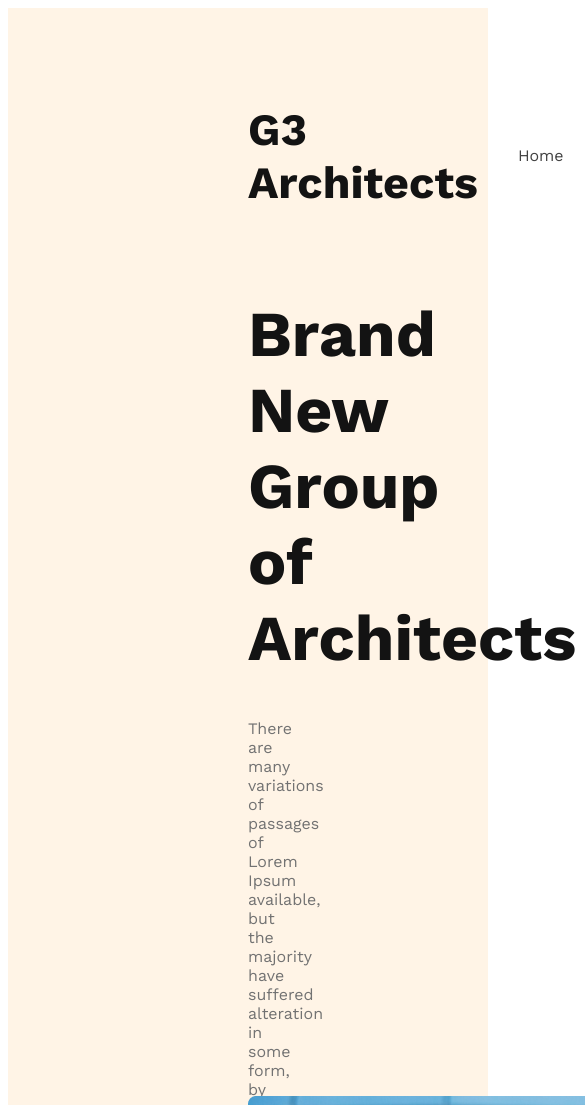
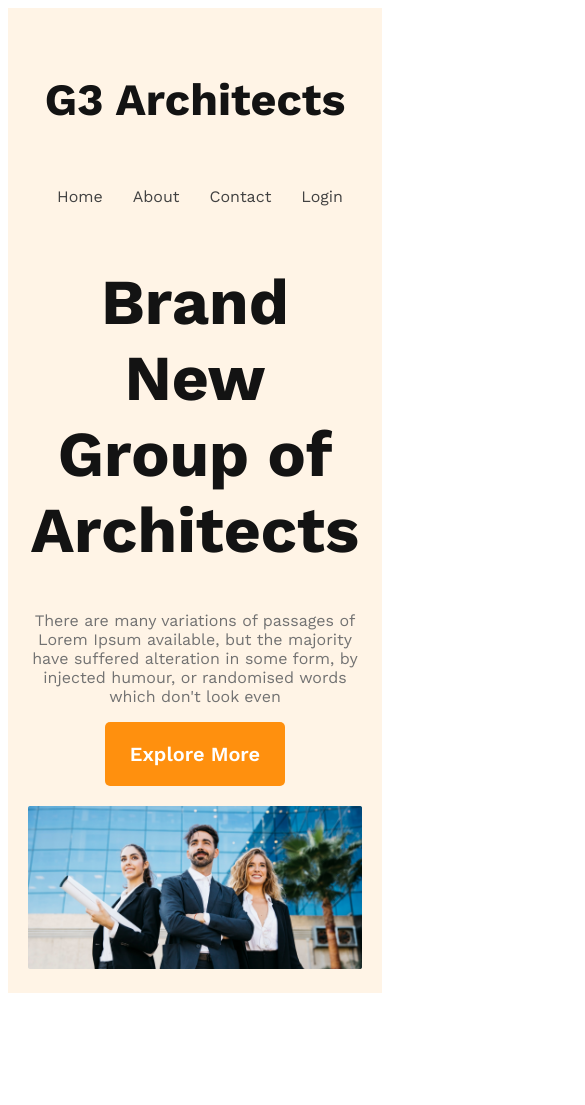
Before and after one commit to Nazmul5691/g3-architects-website, a plain HTML site: page index.html in a window 390 px wide. Shown: the top 1105 px of the page, 585 px wide, since content can reach past the window. After the commit the page ends 1001 px from the top, so only its background shows below. Drawn offline with nearby package versions, Linux system fonts and the light colour scheme.

Commit message:
finished the header section with responsive for mobile and medium devices

```diff
--- a/styles/architect.css
+++ b/styles/architect.css
@@ -1,6 +1,22 @@
+/* shared-styles */
 *{
     font-family: 'Work Sans', sans-serif;
 }
+
+.btn-primary{
+    border-radius: 5px;
+    background: #FF900E;
+    padding: 20px 25px;
+    color: white;
+    font-size: 1.25rem;
+    font-weight: 600;
+    cursor: pointer;
+    border: 0;
+
+}
+
+
+
 
 /* header styles */header{
     background: rgba(255, 144, 14, 0.10);
@@ -43,5 +59,30 @@ nav li a{
 }
 .banner-description{
     color: #727272;
-    font-size: ;
+
 }
+.banner img{
+   width: 100%;
+   margin-top: 20px;
+}
+
+/* responsive-styles */
+/* mobile devices */
+@media screen and (max-width: 576px){
+    header{
+        padding: 20px;
+    }
+    nav{
+        flex-direction: column;
+    }
+}
+
+/* tablet or medium devices */
+@media screen and (min-width: 576px) and (max-width: 960px){
+    header{
+        padding: 50px;
+    }
+    nav{
+        flex-direction: column;
+    }
+}
```
